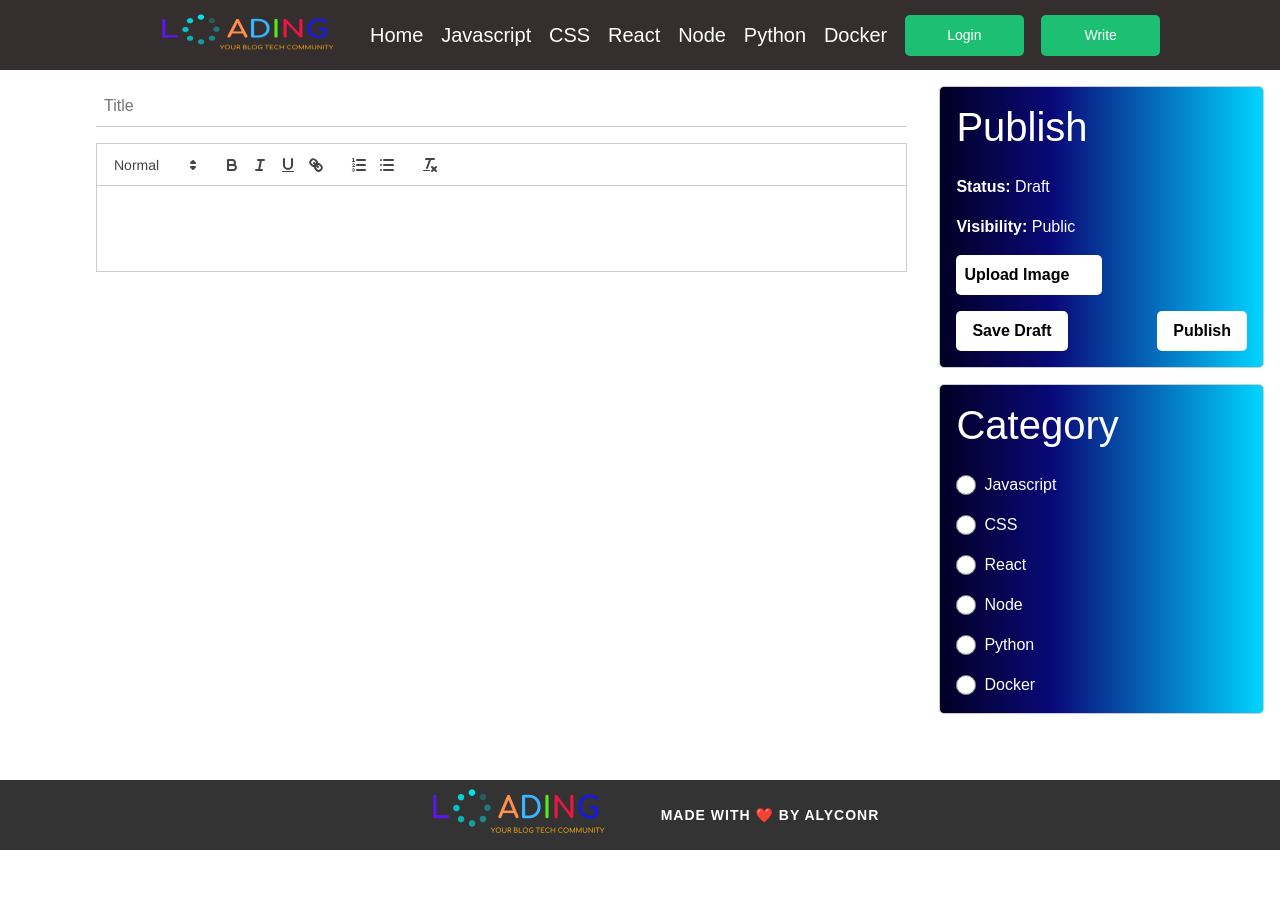
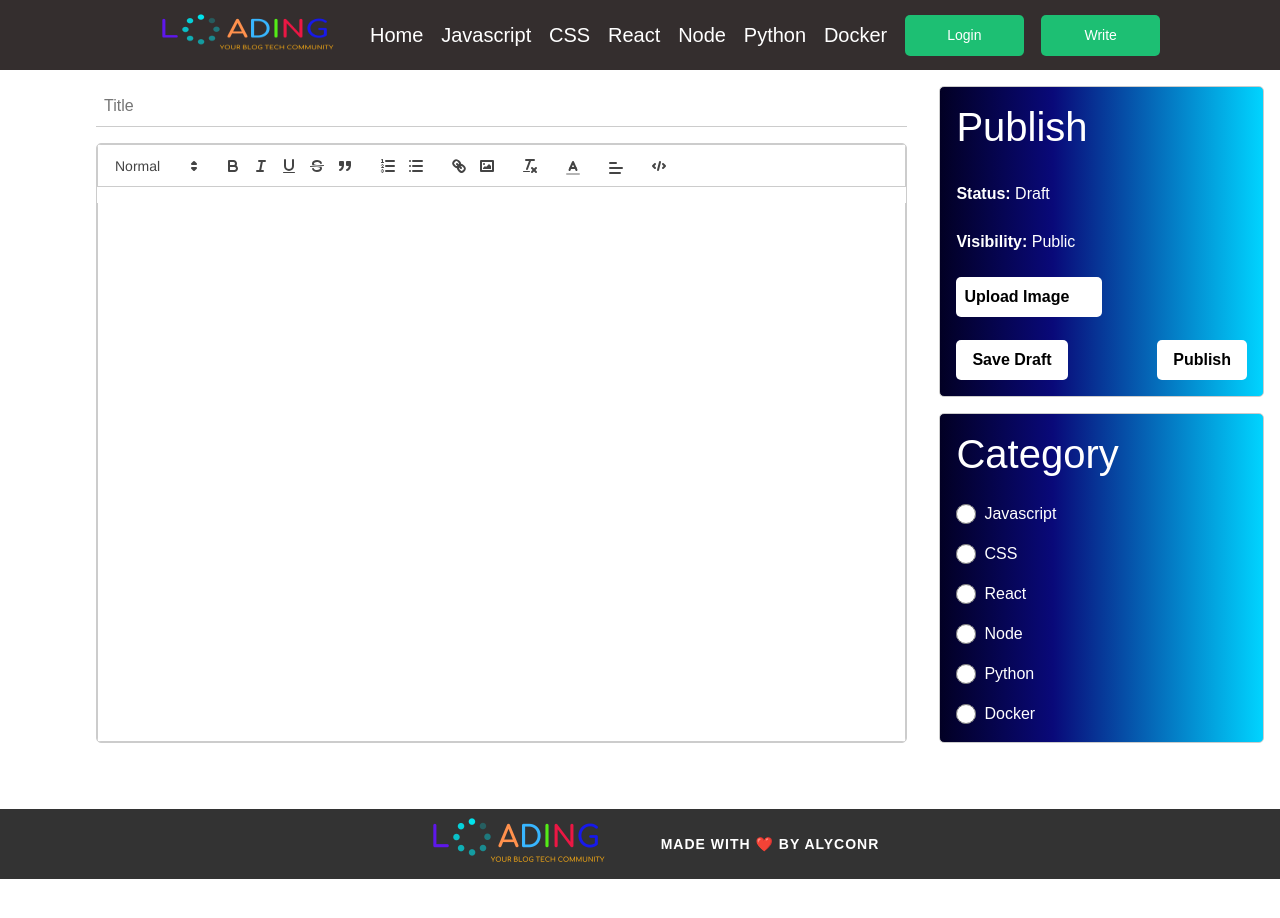
Before and after one commit to alyconr/Loading-The-Technology-Blog, a React (Vite) app in the folder Frontend/: page /write in a window 1280 px wide. Shown: the top 918 px of the page. Built offline with nearby package versions, Linux system fonts and the light colour scheme.

Commit message:
:wrench: Adjust upload images path and format parse html

```diff
--- a/Frontend/src/components/Menuside.jsx
+++ b/Frontend/src/components/Menuside.jsx
@@ -20,6 +20,11 @@ const MenuLeft = ({ category }) => {
     fetchPosts();
   }, [category]);
 
+  const getText = (html) => {
+    const doc = new DOMParser().parseFromString(html, "text/html");
+    return doc.body.textContent;
+  };
+
   return (
     <Wrapper>
       <h1>
@@ -34,10 +39,10 @@ const MenuLeft = ({ category }) => {
       {Array.isArray(posts) &&
         posts.map((post) => (
           <div className="post" key={post.id}>
-            <img className="postImg" src={post.image} alt="post" />
+            <img className="postImg" src={`../upload/${post.image}`} alt="post" />
             <div className="postInfo">
               <h2 className="postTitle">{post.title}</h2>
-              <p>{post.description}</p>
+              <p>{getText(post.description)}</p>
               <button>Read More</button>
             </div>
           </div>
--- a/Frontend/src/pages/Singlepost.jsx
+++ b/Frontend/src/pages/Singlepost.jsx
@@ -44,10 +44,15 @@ const Singlepost = () => {
     }
   };
 
+  const getText = (html) => {
+    const doc = new DOMParser().parseFromString(html, "text/html");
+    return doc.body.textContent;
+  };
+
   return (
     <Wrapper>
       <Post>
-        <img className="postImg" src={post?.image} alt="" />
+        <img className="postImg" src={`../upload/${post.image}`} alt="" />
         <div className="user">
           {post.userImage && (
             <img className="userImg" src={post.userImage} alt="" />
@@ -74,7 +79,7 @@ const Singlepost = () => {
             )}
         </div>
         <h1>{post.title}</h1>
-        {post.description}
+        {getText(post.description)}
       </Post>
       <MenuSide>
         <MenuLeft category={post.category} />
--- a/Frontend/src/pages/Write.jsx
+++ b/Frontend/src/pages/Write.jsx
@@ -84,10 +84,29 @@ const Write = () => {
           onChange={(e) => setTitle(e.target.value)}
         />
         <ReactQuill
-          className="editor"
-          theme="snow"
+          className="Box-editor"
           value={desc}
           onChange={setDesc}
+          modules={{
+            toolbar: [
+              [{ header: [1, 2, 3, 4, 5, 6, false] }],
+              ["bold", "italic", "underline", "strike", "blockquote"],
+              [
+                { list: "ordered" },
+                { list: "bullet" },
+
+              ],
+              ["link", "image"],
+              ["clean"],
+              [{ color: [] }, ],
+              [{ align: [] }],
+              ["code-block"],
+            ],
+          }}
+          formats={[
+            "header", "bold", "italic", "underline", "strike", "blockquote", "list", "code-block", "link", "image", "color", "align",
+          ]}
+
         />
       </div>
       <div className="Preview">
@@ -215,7 +234,7 @@ const Wrapper = styled.div`
     }
 
     .Box-editor {
-      height: 400px;
+      height: 600px;
       width: 100%;
       border: 1px solid #ccc;
       border-radius: 5px;
```
